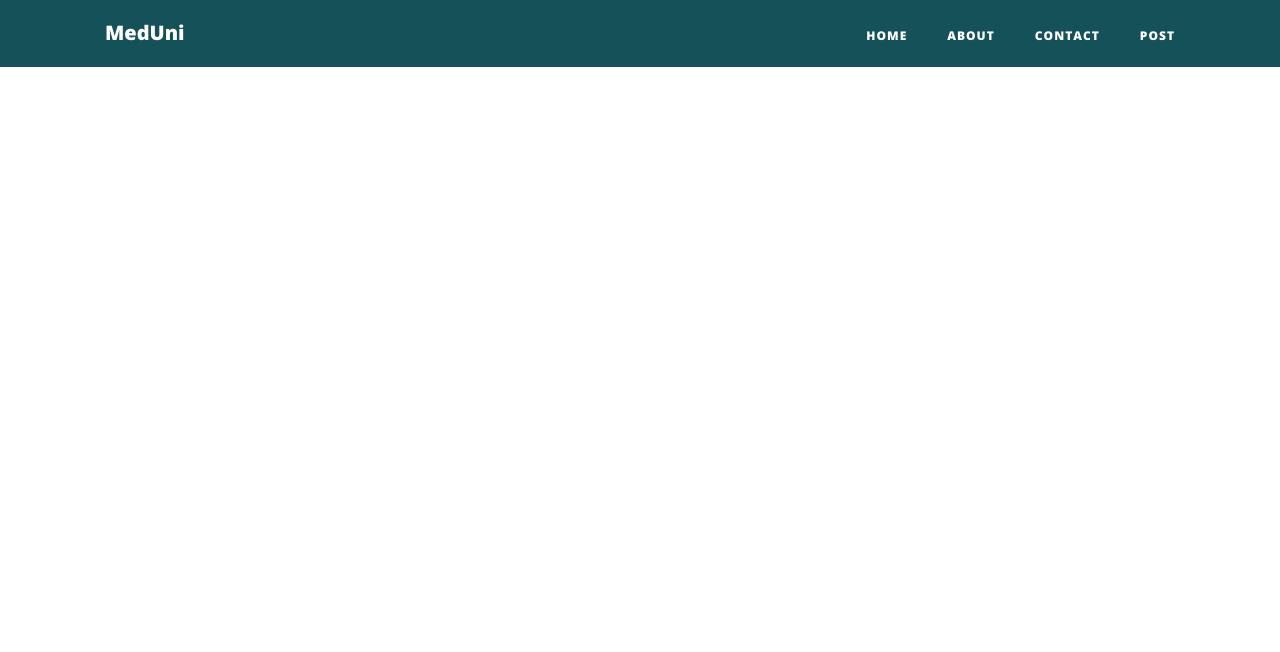
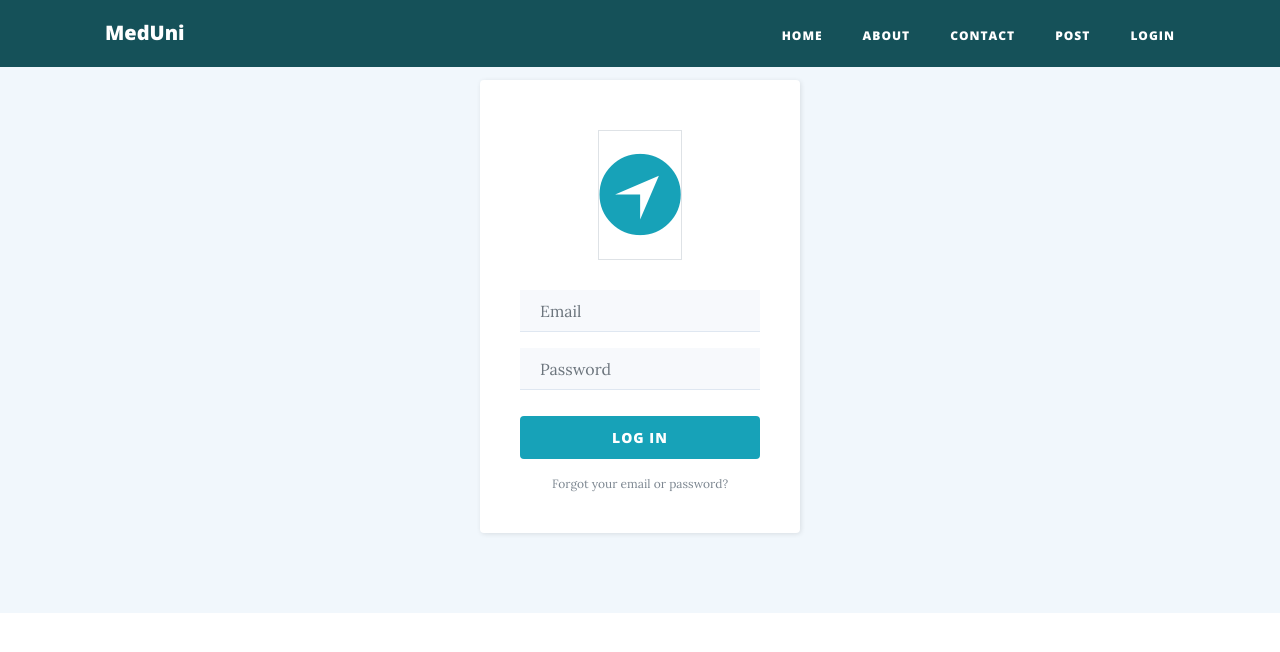
Before and after one commit to imandzankovic/med-uni-frontend, a Vue app: page /login in a window 1280 px wide. Shown: the top 652 px of the page. Built offline with nearby package versions, Linux system fonts and the light colour scheme; a web font is replaced by a local one.

Commit message:
login page

```diff
--- a/src/App.vue
+++ b/src/App.vue
@@ -32,6 +32,9 @@
             <li class="nav-item" role="presentation">
               <router-link :to="{name: 'post', params: {id: 2}}">Post</router-link>
             </li>
+            <li class="nav-item" role="presentation">
+              <router-link :to="{name: 'login'}">Login</router-link>
+            </li>
           </ul>
         </div>
       </div>
--- a/src/components/Login.vue
+++ b/src/components/Login.vue
@@ -1,12 +1,68 @@
 // Login.vue
 
 <template>
-    <div>
-        Login
+<body>
+  <div class="login-clean">
+    <form method="post">
+      <h2 class="sr-only">Login Form</h2>
+      <div class="text-info illustration">
+        <i class="icon ion-ios-navigate border rounded-0"></i>
+      </div>
+      <div class="form-group">
+        <input class="form-control" type="email" name="email" placeholder="Email">
+      </div>
+      <div class="form-group">
+        <input class="form-control" type="password" name="password" placeholder="Password">
+      </div>
+      <div class="form-group text-secondary">
+        <button class="btn btn-primary btn-block bg-info" type="submit">Log In</button>
+      </div>
+      <a class="forgot" href="#">Forgot your email or password?</a>
+    </form>
+  </div>
+  <nav
+    class="navbar navbar-light navbar-expand-lg fixed-top"
+    id="mainNav"
+    style="background-color: #155159;"
+  >
+    <div class="container">
+      <a class="navbar-brand" href="index.html">MedUni</a>
+      <button
+        data-toggle="collapse"
+        data-target="#navbarResponsive"
+        class="navbar-toggler"
+        aria-controls="navbarResponsive"
+        aria-expanded="false"
+        aria-label="Toggle navigation"
+      >
+        <i class="fa fa-bars"></i>
+      </button>
+     <div class="collapse navbar-collapse" id="navbarResponsive">
+          <ul class="nav navbar-nav ml-auto">
+            <li class="nav-item" role="presentation">
+              <router-link :to="{name: 'home'}">Home</router-link>
+            </li>
+            <li class="nav-item" role="presentation">
+              <router-link :to="{name: 'about'}">About</router-link>
+            </li>
+            <li class="nav-item" role="presentation">
+              <router-link :to="{name: 'contact'}">Contact</router-link>
+            </li>
+            <li class="nav-item" role="presentation">
+              <router-link :to="{name: 'post', params: {id: 2}}">Post</router-link>
+            </li>
+            <li class="nav-item" role="presentation">
+              <router-link :to="{name: 'login'}">Login</router-link>
+            </li>
+          </ul>
+        </div>
     </div>
+  </nav>
+</body>
 </template>
+ <script src="assets/js/jquery.min.js"></script>
+    <script src="assets/bootstrap/js/bootstrap.min.js"></script>
+    <script src="assets/js/clean-blog.js"></script>
 <script>
-export default {
-
-}
+export default {};
 </script>
--- a/src/routes.js
+++ b/src/routes.js
@@ -10,6 +10,7 @@ const routes = [
     { path: '/', component: Home, name: 'home' },
     { path: '/contact', component: Contact, name: 'contact' },
     { path: '/about', component: About, name: 'about' },
+    { path: '/login', component: Login, name: 'login' },
     { path: '/post/:id', component: Post, name: 'post' },
     { path: '/redirect', component: Redirect, name: 'redirect' },
     { path: '/404', component: Error, name: '404' },
```
